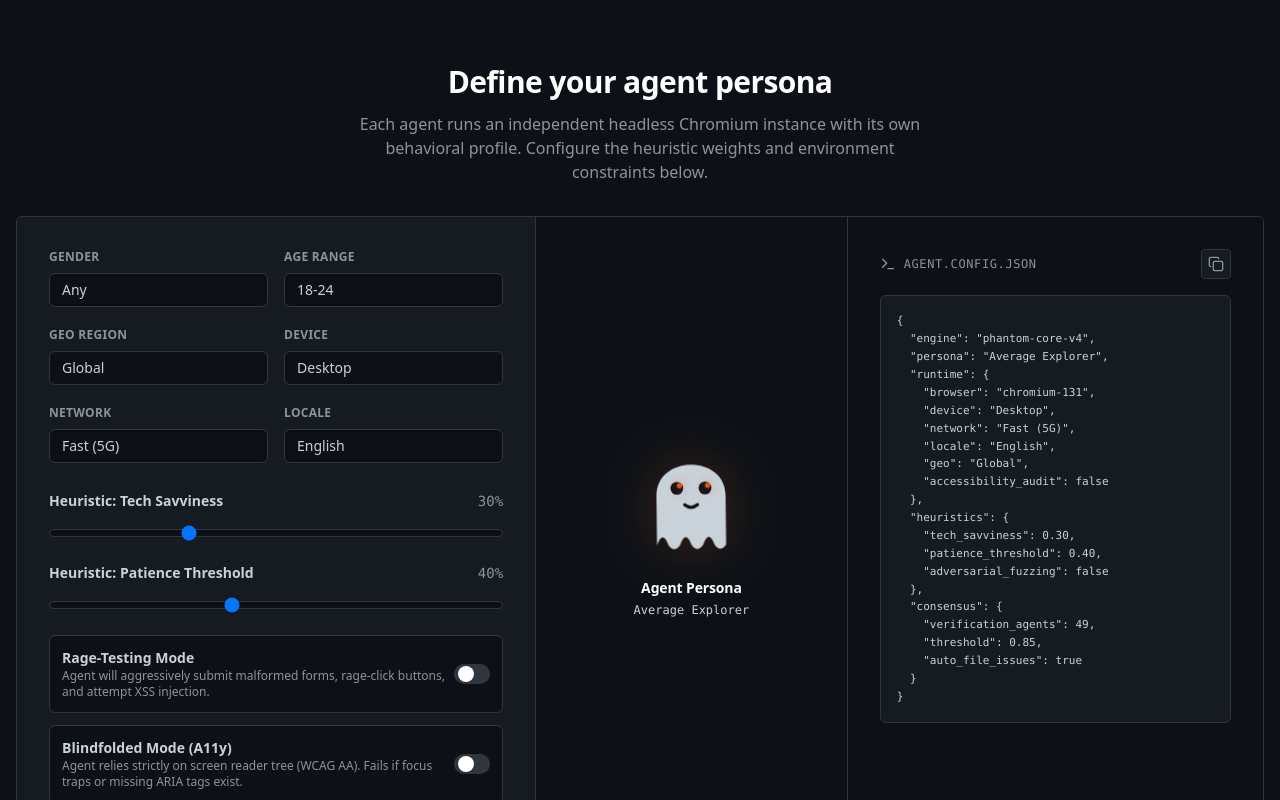
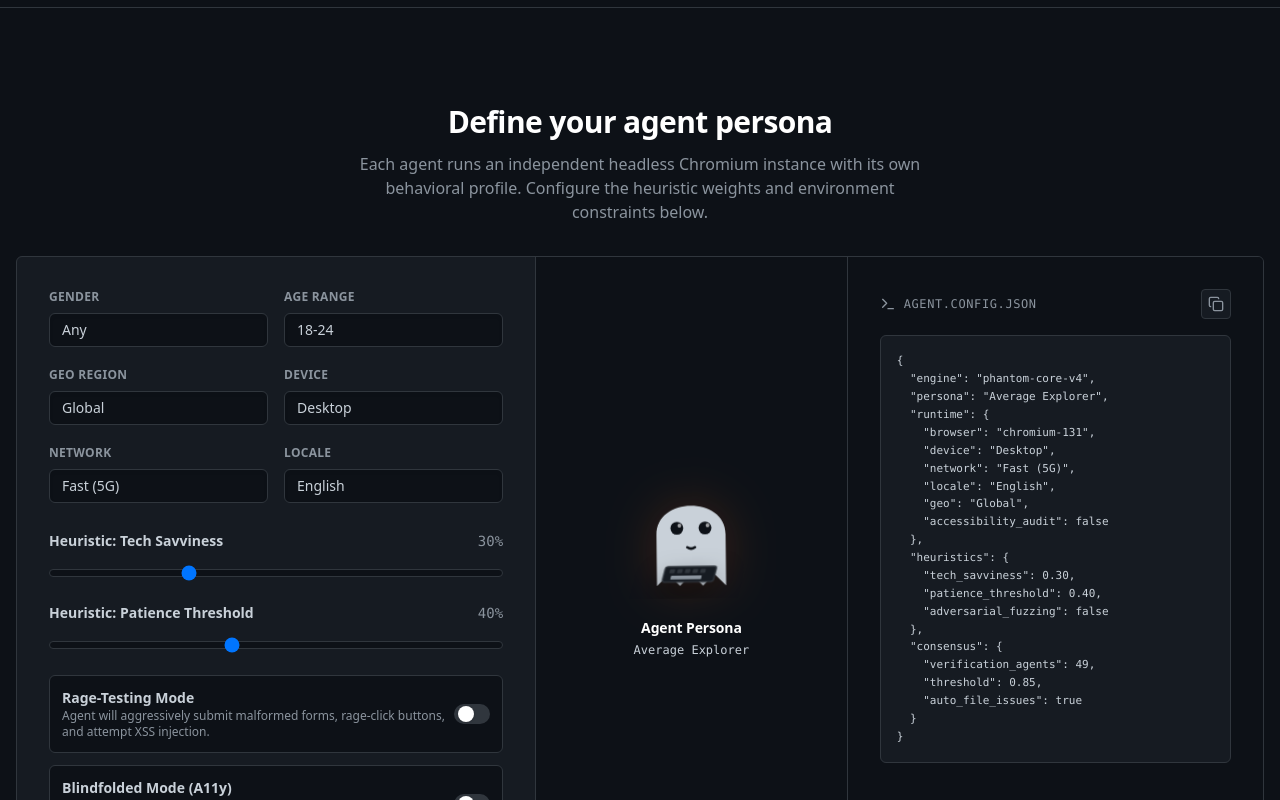
Before and after one commit to vkworkofficial/phantom-ai-landing, a Next.js app: page / in a window 1280 px wide. Shown: the part 1954-2754 px from the top of the page. Built offline with nearby package versions, Linux system fonts and the light colour scheme.

Commit message:
feat: stabilize base ghost shape, implement Framer Motion customizer micro-interactions, add true FNAF scream audio, and update hero copy

```diff
--- a/src/app/page.tsx
+++ b/src/app/page.tsx
@@ -232,24 +232,24 @@ function CustomizeGhost() {
         {/* Controls */}
         <div className="lg:col-span-5 p-6 md:p-8 space-y-5 border-b lg:border-b-0 lg:border-r border-[#30363d]">
           <div className="grid grid-cols-2 gap-4">
-            <div><label className="text-xs font-semibold text-[#8b949e] block mb-2 uppercase tracking-wide">Gender</label><select value={gender} onChange={(e) => setGender(e.target.value)} className={sel}><option>Any</option><option>Male</option><option>Female</option><option>Non-binary</option></select></div>
-            <div><label className="text-xs font-semibold text-[#8b949e] block mb-2 uppercase tracking-wide">Age Range</label><select value={age} onChange={(e) => setAge(e.target.value)} className={sel}><option>18-24</option><option>25-34</option><option>35-44</option><option>45-54</option><option>55+</option></select></div>
+            <div><label className="text-xs font-semibold text-[#8b949e] block mb-2 uppercase tracking-wide">Gender</label><motion.select whileTap={{ scale: 0.97 }} value={gender} onChange={(e) => setGender(e.target.value)} className={sel}><option>Any</option><option>Male</option><option>Female</option><option>Non-binary</option></motion.select></div>
+            <div><label className="text-xs font-semibold text-[#8b949e] block mb-2 uppercase tracking-wide">Age Range</label><motion.select whileTap={{ scale: 0.97 }} value={age} onChange={(e) => setAge(e.target.value)} className={sel}><option>18-24</option><option>25-34</option><option>35-44</option><option>45-54</option><option>55+</option></motion.select></div>
           </div>
           <div className="grid grid-cols-2 gap-4">
-            <div><label className="text-xs font-semibold text-[#8b949e] block mb-2 uppercase tracking-wide">Geo Region</label><select value={location} onChange={(e) => setLocation(e.target.value)} className={sel}><option>Global</option><option>US / Canada</option><option>EU / UK</option><option>APAC</option><option>LATAM</option><option>MEA</option></select></div>
-            <div><label className="text-xs font-semibold text-[#8b949e] block mb-2 uppercase tracking-wide">Device</label><select value={device} onChange={(e) => setDevice(e.target.value)} className={sel}><option>Desktop</option><option>Mobile</option><option>Tablet</option></select></div>
+            <div><label className="text-xs font-semibold text-[#8b949e] block mb-2 uppercase tracking-wide">Geo Region</label><motion.select whileTap={{ scale: 0.97 }} value={location} onChange={(e) => setLocation(e.target.value)} className={sel}><option>Global</option><option>US / Canada</option><option>EU / UK</option><option>APAC</option><option>LATAM</option><option>MEA</option></motion.select></div>
+            <div><label className="text-xs font-semibold text-[#8b949e] block mb-2 uppercase tracking-wide">Device</label><motion.select whileTap={{ scale: 0.97 }} value={device} onChange={(e) => setDevice(e.target.value)} className={sel}><option>Desktop</option><option>Mobile</option><option>Tablet</option></motion.select></div>
           </div>
           <div className="grid grid-cols-2 gap-4">
-            <div><label className="text-xs font-semibold text-[#8b949e] block mb-2 uppercase tracking-wide">Network</label><select value={network} onChange={(e) => setNetwork(e.target.value)} className={sel}><option>Fast (5G)</option><option>Moderate (4G)</option><option>Slow (3G)</option><option>Offline-first</option></select></div>
-            <div><label className="text-xs font-semibold text-[#8b949e] block mb-2 uppercase tracking-wide">Locale</label><select value={language} onChange={(e) => setLanguage(e.target.value)} className={sel}><option>English</option><option>Spanish</option><option>Japanese</option><option>Arabic (RTL)</option><option>Hindi</option><option>Portuguese</option></select></div>
+            <div><label className="text-xs font-semibold text-[#8b949e] block mb-2 uppercase tracking-wide">Network</label><motion.select whileTap={{ scale: 0.97 }} value={network} onChange={(e) => setNetwork(e.target.value)} className={sel}><option>Fast (5G)</option><option>Moderate (4G)</option><option>Slow (3G)</option><option>Offline-first</option></motion.select></div>
+            <div><label className="text-xs font-semibold text-[#8b949e] block mb-2 uppercase tracking-wide">Locale</label><motion.select whileTap={{ scale: 0.97 }} value={language} onChange={(e) => setLanguage(e.target.value)} className={sel}><option>English</option><option>Spanish</option><option>Japanese</option><option>Arabic (RTL)</option><option>Hindi</option><option>Portuguese</option></motion.select></div>
           </div>
           <div className="pt-2">
             <div className="flex justify-between mb-2"><label className="text-sm font-semibold text-[#c9d1d9]">Heuristic: Tech Savviness</label><span className="text-sm text-[#8b949e] font-mono">{techSavvy}%</span></div>
-            <input type="range" min="0" max="100" value={techSavvy} onChange={(e) => setTechSavvy(parseInt(e.target.value))} className="w-full h-2 bg-[#0d1117] rounded-lg appearance-none cursor-pointer border border-[#30363d] accent-primary" />
+            <motion.input whileTap={{ scale: 0.98 }} type="range" min="0" max="100" value={techSavvy} onChange={(e) => setTechSavvy(parseInt(e.target.value))} className="w-full h-2 bg-[#0d1117] rounded-lg appearance-none cursor-pointer border border-[#30363d] accent-primary" />
           </div>
           <div>
             <div className="flex justify-between mb-2"><label className="text-sm font-semibold text-[#c9d1d9]">Heuristic: Patience Threshold</label><span className="text-sm text-[#8b949e] font-mono">{patience}%</span></div>
-            <input type="range" min="0" max="100" value={patience} onChange={(e) => setPatience(parseInt(e.target.value))} className="w-full h-2 bg-[#0d1117] rounded-lg appearance-none cursor-pointer border border-[#30363d] accent-primary" />
+            <motion.input whileTap={{ scale: 0.98 }} type="range" min="0" max="100" value={patience} onChange={(e) => setPatience(parseInt(e.target.value))} className="w-full h-2 bg-[#0d1117] rounded-lg appearance-none cursor-pointer border border-[#30363d] accent-primary" />
           </div>
           <div className="space-y-3">
             <ToggleRow label="Rage-Testing Mode" description="Agent will aggressively submit malformed forms, rage-click buttons, and attempt XSS injection." active={chaosMode} onToggle={() => setChaosMode(!chaosMode)} />
@@ -262,33 +262,117 @@ function CustomizeGhost() {
           <div className="absolute top-1/2 left-1/2 -translate-x-1/2 -translate-y-1/2 w-48 h-48 bg-primary/10 rounded-full blur-3xl pointer-events-none animate-[glow-pulse_4s_ease-in-out_infinite]" />
           <div className={`relative w-32 h-32 mb-4 animate-[float_4s_ease-in-out_infinite] ${chaosMode ? "animate-[glitch_0.3s_ease-in-out_infinite]" : ""}`}>
             <svg viewBox="0 0 100 100" className="w-full h-full drop-shadow-[0_0_25px_rgba(234,88,12,0.2)] transition-all duration-500">
-              <path d={
-                (() => {
-                  const stretchY = 50 + ((50 - patience) / 100) * 10;
-                  const headY = 20 + ((patience - 50) / 100) * 12;
-                  const bY = 90 + ((patience - 50) / 100) * 5;
-                  const waveH = 9 + ((100 - patience) / 100) * 6;
+              {/* Base Ghost Shape */}
+              <path d="M 23 50 C 23 20, 77 20, 77 50 L 77 90 L 68 81 L 59 90 L 50 81 L 41 90 L 32 81 L 23 90 Z" fill={chaosMode ? "#ea580c" : "#c9d1d9"} className="transition-all duration-300 ease-out" />
 
-                  let p = `M 23 ${stretchY} C 23 ${headY}, 77 ${headY}, 77 ${stretchY} `;
+              {/* Eyes & Glasses */}
+              {chaosMode ? (
+                 <g><path d="M 35 42 L 45 48" stroke="#0d1117" strokeWidth="3" strokeLinecap="round" /><path d="M 45 42 L 35 48" stroke="#0d1117" strokeWidth="3" strokeLinecap="round" /><path d="M 55 42 L 65 48" stroke="#0d1117" strokeWidth="3" strokeLinecap="round" /><path d="M 65 42 L 55 48" stroke="#0d1117" strokeWidth="3" strokeLinecap="round" /></g>
+              ) : screenReader ? (
+                 <g>
+                   {/* Blindfold */}
+                   <path d="M 16 43 L 84 45 L 83 53 L 17 51 Z" fill="#161b22" />
+                   <path d="M 12 45 L 18 51 M 88 45 L 82 53" stroke="#161b22" strokeWidth="3" strokeLinecap="round" />
+                   <path d="M 16 43 C 35 40, 65 48, 83 53" stroke="#0d1117" strokeWidth="1" fill="none" />
+                 </g>
+              ) : techSavvy > 70 ? (
+                 <g>
+                   {/* VR Headset / Cyber Visor */}
+                   <rect x="28" y="38" width="44" height="15" rx="4" fill="#0d1117" stroke={chaosMode ? "#ea580c" : "#3fb950"} strokeWidth="2" style={{ filter: `drop-shadow(0px 0px 8px ${chaosMode ? "#ea580c" : "#3fb950"})` }} />
+                   <path d="M 33 45.5 L 67 45.5" stroke={chaosMode ? "#ea580c" : "#3fb950"} strokeWidth="2" strokeDasharray="4 2" className="animate-pulse" />
+                   <path d="M 23 45 L 28 45 M 72 45 L 77 45" stroke="#0d1117" strokeWidth="4" />
+                 </g>
+              ) : techSavvy < 30 ? (
+                 <g>
+                   {/* Confused / Oval eyes with Sweat Drop */}
+                   <ellipse cx="39" cy="45" rx="4" ry="6" fill="#0d1117" />
+                   <ellipse cx="61" cy="45" rx="4" ry="6" fill="#0d1117" />
+                   <circle cx="39" cy="43" r="1.5" fill="white" opacity="0.8" />
+                   <circle cx="61" cy="43" r="1.5" fill="white" opacity="0.8" />
+                   {/* Sweat Drop */}
+                   <path d="M 73 35 C 73 42, 80 42, 80 35 C 80 28, 76.5 25, 76.5 25 C 76.5 25, 73 28, 73 35 Z" fill="#79c0ff" opacity="0.8" className="animate-bounce" />
+                 </g>
+              ) : patience > 80 ? (
+                 <g>
+                   {/* Happy / Cute Anime Eyes */}
+                   <circle cx="39" cy="45" r="6" fill="#0d1117" />
+                   <circle cx="61" cy="45" r="6" fill="#0d1117" />
+                   <circle cx="37" cy="43" r="2.5" fill="white" />
+                   <circle cx="59" cy="43" r="2.5" fill="white" />
+                   <circle cx="41" cy="47" r="1" fill="white" opacity="0.5" />
+                   <circle cx="63" cy="47" r="1" fill="white" opacity="0.5" />
+                 </g>
+              ) : patience < 40 ? (
+                 <g>
+                   {/* Angry Eyes */}
+                   <path d="M 31 40 L 45 45 L 45 48 L 31 46 Z" fill="#0d1117" />
+                   <path d="M 69 40 L 55 45 L 55 48 L 69 46 Z" fill="#0d1117" />
+                   <circle cx="39" cy="46" r="2" fill="#ea580c" style={{ filter: "drop-shadow(0px 0px 4px #ea580c)" }} />
+                   <circle cx="61" cy="46" r="2" fill="#ea580c" style={{ filter: "drop-shadow(0px 0px 4px #ea580c)" }} />
+                 </g>
+              ) : blinking ? (
+                 <g>
+                   <rect x="34" y="44" width="10" height="2" fill="#0d1117" rx="1" />
+                   <rect x="56" y="44" width="10" height="2" fill="#0d1117" rx="1" />
+                 </g>
+              ) : (
+                 <g>
+                   {/* Default Eyes */}
+                   <circle cx="39" cy="45" r="5" fill="#0d1117" />
+                   <circle cx="61" cy="45" r="5" fill="#0d1117" />
+                   <circle cx="41" cy="43" r="1.5" fill="white" opacity="0.6" />
+                   <circle cx="63" cy="43" r="1.5" fill="white" opacity="0.6" />
+                 </g>
+              )}
 
-                  if (chaosMode) {
-                    p += `L 77 ${bY} L 68 ${bY - waveH*1.5} L 59 ${bY} L 50 ${bY - waveH*1.5} L 41 ${bY} L 32 ${bY - waveH*1.5} L 23 ${bY} Z`;
-                  } else {
-                    const p1 = bY; const p2 = bY - waveH;
-                    if (techSavvy > 65) {
-                      p += `L 77 ${p1} L 68 ${p2} L 59 ${p1} L 50 ${p2} L 41 ${p1} L 32 ${p2} L 23 ${p1} Z`;
-                    } else {
-                      p += `L 77 ${p1} Q 72.5 ${p1+waveH/2} 68 ${p1} Q 63.5 ${p2} 59 ${p1} Q 54.5 ${p1+waveH/2} 50 ${p1} Q 45.5 ${p2} 41 ${p1} Q 36.5 ${p1+waveH/2} 32 ${p1} Q 27.5 ${p2} 23 ${p1} Z`;
-                    }
-                  }
-                  return p;
-                })()
-              } fill={chaosMode ? "#ea580c" : "#c9d1d9"} className="transition-all duration-300 ease-out" />
-              {chaosMode ? (<g><path d="M 35 42 L 45 48" stroke="#0d1117" strokeWidth="3" strokeLinecap="round" /><path d="M 45 42 L 35 48" stroke="#0d1117" strokeWidth="3" strokeLinecap="round" /><path d="M 55 42 L 65 48" stroke="#0d1117" strokeWidth="3" strokeLinecap="round" /><path d="M 65 42 L 55 48" stroke="#0d1117" strokeWidth="3" strokeLinecap="round" /></g>) : blinking ? (<g><rect x="35" y="44" width="8" height="2" fill="#0d1117" rx="1" /><rect x="57" y="44" width="8" height="2" fill="#0d1117" rx="1" /></g>) : (<g><circle cx="39" cy="45" r="5" fill="#0d1117" /><circle cx="61" cy="45" r="5" fill="#0d1117" /><circle cx="41" cy="43" r="2" fill="#ea580c" style={{ filter: "drop-shadow(0px 0px 4px #ea580c)" }} /><circle cx="63" cy="43" r="2" fill="#ea580c" style={{ filter: "drop-shadow(0px 0px 4px #ea580c)" }} /></g>)}
-              {chaosMode ? <path d="M 42 60 L 45 56 L 48 60 L 51 56 L 54 60 L 57 56" stroke="#0d1117" strokeWidth="2" fill="none" /> : <path d="M 45 58 Q 50 62 55 58" stroke="#0d1117" strokeWidth="2.5" fill="none" strokeLinecap="round" />}
-              {screenReader && !chaosMode && (<g><ellipse cx="30" cy="35" rx="8" ry="6" fill="none" stroke="#8b949e" strokeWidth="2" /><ellipse cx="70" cy="35" rx="8" ry="6" fill="none" stroke="#8b949e" strokeWidth="2" /><path d="M 38 35 Q 50 28 62 35" fill="none" stroke="#8b949e" strokeWidth="2" /></g>)}
-              {device === "Mobile" && (<g transform="translate(75, 55)"><rect x="0" y="0" width="10" height="16" rx="2" fill="#30363d" stroke="#8b949e" strokeWidth="1" /><rect x="2" y="2" width="6" height="9" fill="#161b22" rx="0.5" /></g>)}
-              {network === "Slow (3G)" && (<g transform="translate(50, 18)"><circle cx="0" cy="0" r="3" fill="none" stroke="#ff7b72" strokeWidth="1.5" strokeDasharray="2 2" className="animate-spin" style={{ transformOrigin: "center" }} /></g>)}
+              {/* Mouth */}
+              {chaosMode ? (
+                 <path d="M 40 60 L 44 55 L 50 62 L 56 55 L 60 60 L 56 65 L 50 58 L 44 65 Z" fill="#0d1117" />
+              ) : techSavvy < 30 ? (
+                 <path d="M 45 61 Q 50 58 55 61" stroke="#0d1117" strokeWidth="2.5" fill="none" strokeLinecap="round" /> /* Worried */
+              ) : patience > 80 ? (
+                 <path d="M 44 58 Q 50 65 56 58" stroke="#0d1117" strokeWidth="2.5" fill="none" strokeLinecap="round" /> /* Big Smile */
+              ) : patience < 40 ? (
+                 <path d="M 45 62 L 55 62" stroke="#0d1117" strokeWidth="2.5" fill="none" strokeLinecap="round" /> /* Flat / Angry */
+              ) : (
+                 <path d="M 47 60 Q 50 62 53 60" stroke="#0d1117" strokeWidth="2" fill="none" strokeLinecap="round" /> /* Default small smile */
+              )}
+
+              {/* Props / Devices */}
+              {device === "Mobile" ? (
+                 <g transform="translate(68, 55)">
+                   <rect x="0" y="0" width="16" height="26" rx="3" fill="#161b22" stroke="#8b949e" strokeWidth="1" />
+                   <rect x="1.5" y="1.5" width="13" height="23" rx="1.5" fill="#0d1117" />
+                   {/* Phone Screen glowing if tech savvy */}
+                   <rect x="3" y="4" width="10" height="15" fill={techSavvy > 50 ? "#3fb950" : "#30363d"} opacity="0.2" />
+                   {techSavvy > 50 && <rect x="4" y="6" width="8" height="2" fill="#3fb950" className="animate-pulse" />}
+                   {techSavvy > 50 && <rect x="4" y="10" width="6" height="1.5" fill="#3fb950" />}
+                   <circle cx="8" cy="21.5" r="1.5" fill="#30363d" />
+                 </g>
+              ) : device === "Tablet" ? (
+                 <g transform="translate(60, 50)">
+                   <rect x="0" y="0" width="30" height="22" rx="2" fill="#161b22" stroke="#8b949e" strokeWidth="1" />
+                   <rect x="1.5" y="1.5" width="27" height="19" rx="1" fill="#0d1117" />
+                   <rect x="5" y="4" width="20" height="14" fill={techSavvy > 50 ? "#3fb950" : "#30363d"} opacity="0.2" />
+                 </g>
+              ) : (
+                 <g transform="translate(30, 75)">
+                   {/* Floating Keyboard for Desktop */}
+                   <rect x="0" y="0" width="40" height="12" rx="2" fill="#161b22" stroke="#30363d" strokeWidth="1" transform="skewX(-15)" style={{ filter: "drop-shadow(0px 10px 10px rgba(0,0,0,0.5))" }} />
+                   <g transform="skewX(-15)" fill="#30363d">
+                     <rect x="4" y="2" width="4" height="3" rx="0.5" /><rect x="10" y="2" width="4" height="3" rx="0.5" /><rect x="16" y="2" width="4" height="3" rx="0.5" /><rect x="22" y="2" width="4" height="3" rx="0.5" /><rect x="28" y="2" width="4" height="3" rx="0.5" />
+                     <rect x="6" y="7" width="24" height="3" rx="0.5" fill={chaosMode ? "#ea580c" : "#8b949e"} className={chaosMode ? "animate-pulse" : ""} />
+                   </g>
+                 </g>
+              )}
+
+              {/* Status / Modifiers */}
+              {network === "Slow (3G)" && (
+                 <g transform="translate(50, 12)">
+                   <circle cx="0" cy="0" r="6" fill="none" stroke="#ff7b72" strokeWidth="2" strokeDasharray="6 4" className="animate-spin" style={{ transformOrigin: "center" }} />
+                   <text x="0" y="1" textAnchor="middle" dominantBaseline="middle" fill="#ff7b72" fontSize="5" fontWeight="bold">!</text>
+                 </g>
+              )}
             </svg>
           </div>
           <div className="text-center w-full relative z-10">
@@ -342,7 +426,7 @@ function ToggleRow({ label, description, active, onToggle }: { label: string; de
   return (
     <div className="flex items-center justify-between border border-[#30363d] p-3 rounded-md bg-[#0d1117] hover:border-[#484f58] transition-colors duration-300">
       <div><div className="text-sm font-semibold text-[#c9d1d9]">{label}</div><div className="text-xs text-[#8b949e]">{description}</div></div>
-      <button onClick={onToggle} className={`relative inline-flex h-5 w-9 shrink-0 cursor-pointer items-center rounded-full focus:outline-none transition-all duration-300 ${active ? "bg-primary shadow-[0_0_10px_rgba(234,88,12,0.4)]" : "bg-[#30363d]"}`}><span className={`pointer-events-none inline-block h-4 w-4 transform rounded-full bg-white shadow ring-0 transition duration-300 ${active ? "translate-x-4" : "translate-x-1"}`} /></button>
+      <motion.button whileTap={{ scale: 0.8 }} onClick={onToggle} className={`relative inline-flex h-5 w-9 shrink-0 cursor-pointer items-center rounded-full focus:outline-none transition-all duration-300 ${active ? "bg-primary shadow-[0_0_10px_rgba(234,88,12,0.4)]" : "bg-[#30363d]"}`}><span className={`pointer-events-none inline-block h-4 w-4 transform rounded-full bg-white shadow ring-0 transition duration-300 ${active ? "translate-x-4" : "translate-x-1"}`} /></motion.button>
     </div>
   );
 }
@@ -414,64 +498,9 @@ export default function Home() {
 
   const playJumpscareSound = () => {
     try {
-      // @ts-expect-error - webkitAudioContext is a vendor prefix
-      const AudioContextClass = window.AudioContext || window.webkitAudioContext;
-      const audioCtx = new AudioContextClass();
-
-      const gainNode = audioCtx.createGain();
-      gainNode.gain.setValueAtTime(2.5, audioCtx.currentTime); // Extra loud
-      gainNode.gain.exponentialRampToValueAtTime(0.01, audioCtx.currentTime + 1.2);
-      gainNode.connect(audioCtx.destination);
-
-      // Distortion for horrific crunch
-      const distortion = audioCtx.createWaveShaper();
-      function makeDistortionCurve(amount = 400) {
-        const n_samples = 44100, curve = new Float32Array(n_samples), deg = Math.PI / 180;
-        for (let i = 0; i < n_samples; ++i) {
-          const x = i * 2 / n_samples - 1;
-          curve[i] = (3 + amount) * x * 20 * deg / (Math.PI + amount * Math.abs(x));
-        } return curve;
-      }
-      distortion.curve = makeDistortionCurve(400);
-      distortion.oversample = '4x';
-      distortion.connect(gainNode);
-
-      // Terrifying frequency sweep scream
-      const screamOsc = audioCtx.createOscillator();
-      screamOsc.type = "sawtooth";
-      screamOsc.frequency.setValueAtTime(800, audioCtx.currentTime);
-      screamOsc.frequency.exponentialRampToValueAtTime(3500, audioCtx.currentTime + 0.2); // Shriek up
-      screamOsc.frequency.exponentialRampToValueAtTime(100, audioCtx.currentTime + 0.9);   // Fall down
-      screamOsc.connect(distortion);
-
-      const screechOsc = audioCtx.createOscillator();
-      screechOsc.type = "square";
-      screechOsc.frequency.setValueAtTime(1200, audioCtx.currentTime);
-      screechOsc.frequency.exponentialRampToValueAtTime(3000, audioCtx.currentTime + 0.2);
-      screechOsc.frequency.exponentialRampToValueAtTime(40, audioCtx.currentTime + 0.9);
-      screechOsc.connect(distortion);
-
-      // Sub-bass rumble
-      const subOsc = audioCtx.createOscillator();
-      subOsc.type = "sine";
-      subOsc.frequency.setValueAtTime(150, audioCtx.currentTime);
-      subOsc.frequency.exponentialRampToValueAtTime(10, audioCtx.currentTime + 1.2);
-      subOsc.connect(gainNode);
-
-      // White noise blast
-      const bufferSize = audioCtx.sampleRate * 1.5;
-      const buffer = audioCtx.createBuffer(1, bufferSize, audioCtx.sampleRate);
-      const data = buffer.getChannelData(0);
-      for (let i = 0; i < bufferSize; i++) data[i] = Math.random() * 2 - 1;
-      const noise = audioCtx.createBufferSource();
-      noise.buffer = buffer;
-      noise.connect(distortion);
-
-      screamOsc.start(); screechOsc.start(); subOsc.start(); noise.start();
-      screamOsc.stop(audioCtx.currentTime + 1.2);
-      screechOsc.stop(audioCtx.currentTime + 1.2);
-      subOsc.stop(audioCtx.currentTime + 1.2);
-      noise.stop(audioCtx.currentTime + 1.2);
+      const scream = new Audio("/fnaf.mp3");
+      scream.volume = 1.0;
+      scream.play().catch(e => console.error("Audio playback locked", e));
     } catch (e) { console.error("Audio playback locked", e); }
   };
 
@@ -551,7 +580,7 @@ export default function Home() {
             </Reveal>
             <Reveal delay={0.3}>
               <p className="text-xl md:text-2xl text-[#8b949e] max-w-2xl font-normal leading-relaxed mb-10">
-                Stop begging strangers on Reddit to test your app. Deploy 500 AI agents that find every broken flow and rage-quit moment — in 30 minutes.
+                Stop begging strangers on Reddit to test your app. Deploy an army of 500 <strong className="text-white font-semibold">agentic beta testers</strong> that find every broken flow and rage-quit moment — in 30 minutes.
               </p>
             </Reveal>
             <Reveal delay={0.4}>
@@ -564,9 +593,9 @@ export default function Home() {
                 <div className="mt-6">
                   <p className="text-[12px] text-[#484f58] mb-3">Trusted by startups at</p>
                   <div className="flex items-center gap-6 opacity-60 hover:opacity-100 transition-opacity duration-300">
-                    <div className="flex items-center gap-1"><svg className="w-6 h-6" viewBox="0 0 24 24" fill="#F26522"><rect width="24" height="24" rx="2" /><path fill="white" d="M12 13.5l3.5-5.5h-2L12 11l-1.5-3h-2l3.5 5.5v4.5h2v-4.5z" /></svg><span className="font-bold tracking-tight text-white text-[15px]">Y Combinator</span></div>
-                    <div className="flex items-center gap-1"><span className="font-bold tracking-tighter text-white text-[18px]">a16z</span></div>
-                    <div className="flex items-center gap-0.5"><span className="font-extrabold tracking-tighter text-white text-[16px]">info</span><span className="font-light tracking-tight text-white text-[16px]">edge</span></div>
+                    <img src="https://upload.wikimedia.org/wikipedia/commons/b/b2/Y_Combinator_logo.svg" alt="Y Combinator" className="h-5 w-auto" />
+                    <img src="https://upload.wikimedia.org/wikipedia/commons/a/a2/Andreessen_Horowitz_logo_stacked.svg" alt="a16z" className="h-7 w-auto invert brightness-0 saturate-100" />
+                    <img src="https://upload.wikimedia.org/wikipedia/commons/3/34/Infoedgelogo.png" alt="InfoEdge" className="h-5 w-auto invert brightness-0 saturate-100" />
                   </div>
                 </div>
               </div>
```
